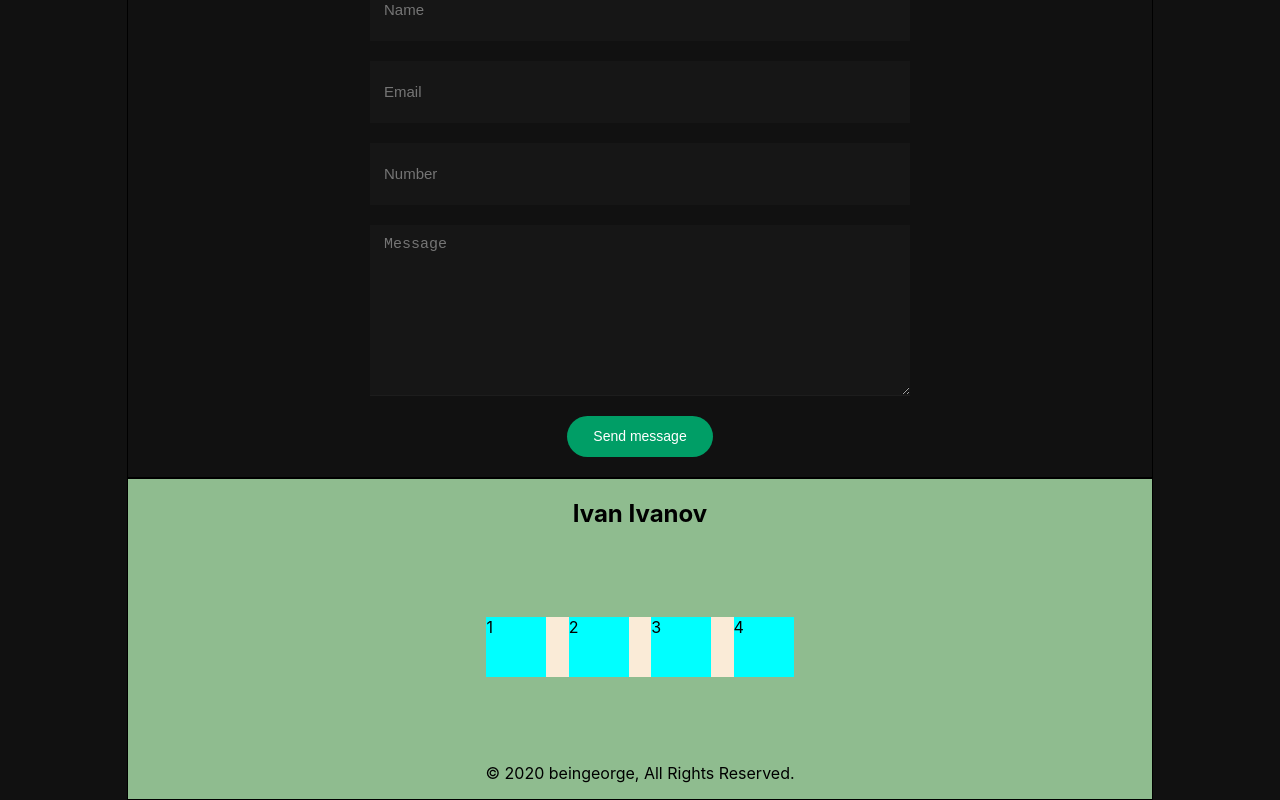
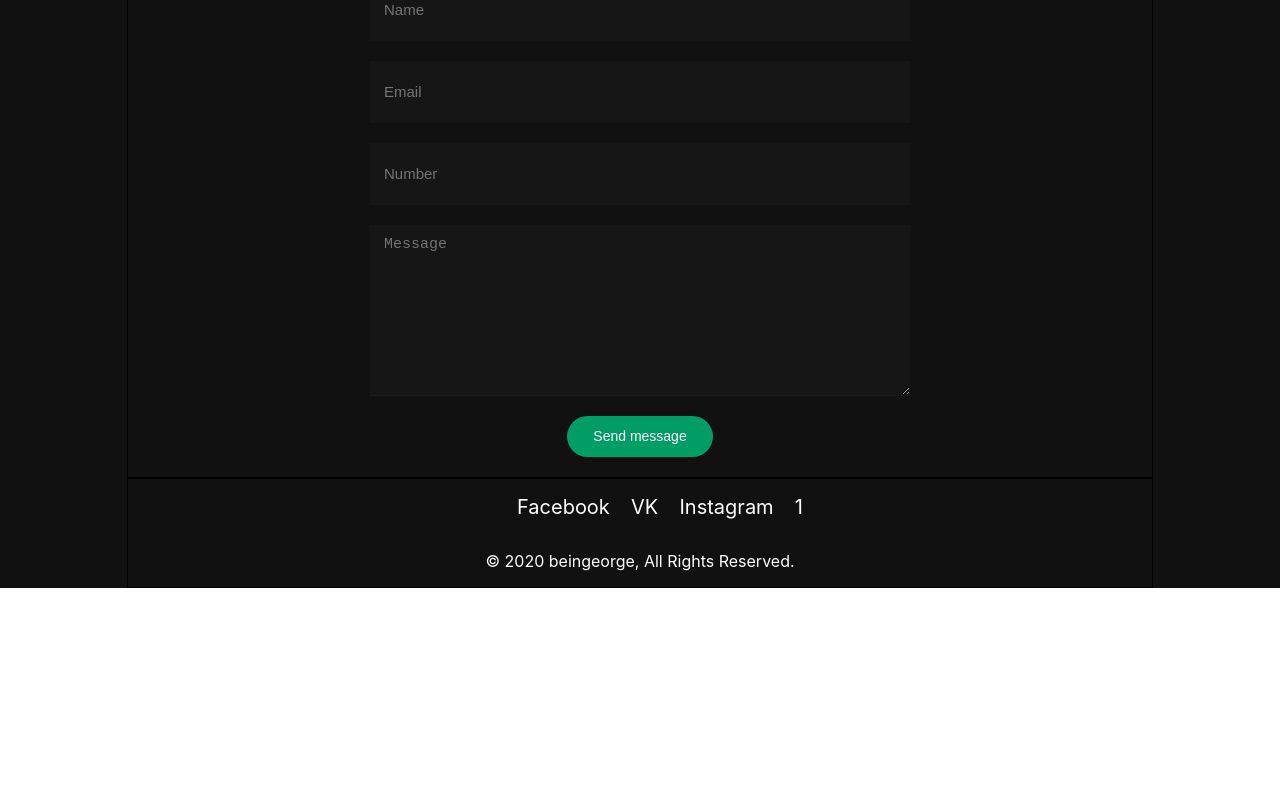
Before and after one commit to alekseidarafeichyk/portfolio-react, a React (Create React App) app: page / in a window 1280 px wide. Shown: the part 3229-4029 px from the top of the page. After the commit the page ends 3817 px from the top, so only its background shows below. Built offline with nearby package versions, Linux system fonts and the light colour scheme.

Commit message:
stylized footer

```diff
--- a/src/contacts/Contacts.module.scss
+++ b/src/contacts/Contacts.module.scss
@@ -9,6 +9,7 @@
         display: flex;
         flex-direction: column;
         justify-content: space-between;
+      color: #777;
       align-items: center;
         .input {
           width: 100%;
--- a/src/footer/footer.js
+++ b/src/footer/footer.js
@@ -7,14 +7,13 @@ export const Footer = () => {
     return (
         <footer>
             <div className={`${styleContainer.container} ${style.footerBlock}`}>
-                <h2>Ivan Ivanov</h2>
-                <div className={style.socNetworkContainer}>
-                    <div>1</div>
-                    <div>2</div>
-                    <div>3</div>
-                    <div>4</div>
-                </div>
-                <p>© 2020 beingeorge, All Rights Reserved.</p>
+                <ul className={style.socNetworkContainer}>
+                    <li><a>Facebook</a></li>
+                    <li><a>VK</a></li>
+                    <li><a>Instagram</a></li>
+                    <li><a>1</a></li>
+                </ul>
+                <p className={style.p}>© 2020 beingeorge, All Rights Reserved.</p>
             </div>
         </footer>
     )
--- a/src/footer/footer.module.css
+++ b/src/footer/footer.module.css
@@ -1,15 +1,31 @@
 .footerBlock {
-    height: 40vh;
-    background-color: darkseagreen;
+    min-height: 10vh;
+    background-color: #111111;
     display: flex;
     flex-direction: column;
+    justify-content: space-between;
 }
 
 .socNetworkContainer {
     width: 30%;
-    background-color: antiquewhite;
+    background-color: #111;
     display: flex;
-    justify-content: space-between;
+    justify-content: space-around;
+    flex-wrap: wrap;
+    text-align: center;
+}
+
+.socNetworkContainer li{
+    font-weight: 400;
+    font-size:20px;
+    color: #fff;
+    display: inline-block;
+    background-color: #111111;
+}
+
+.p {
+    background-color: #111111;
+    color: #fff;
 }
 
 .socNetworkContainer div {
```
